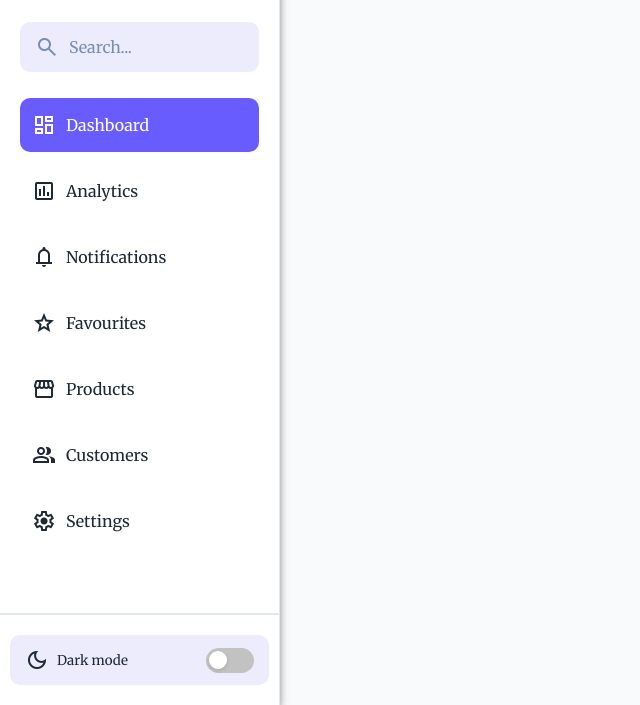
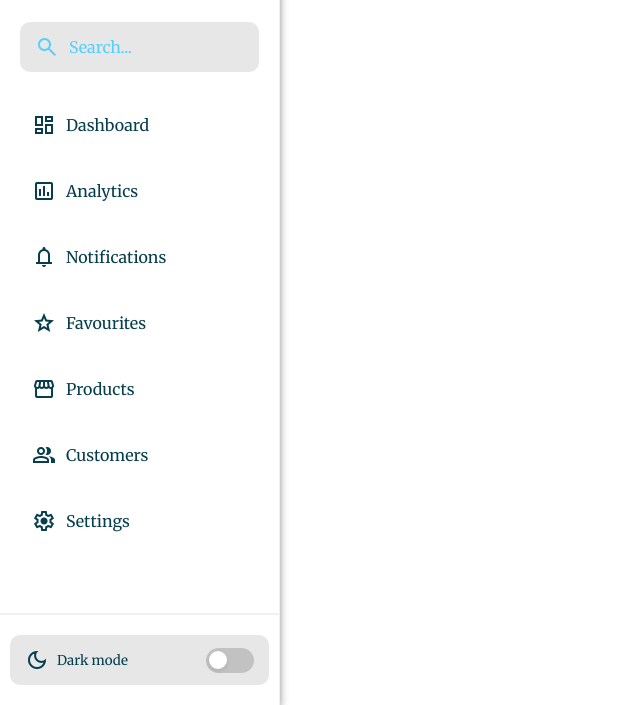
Before and after one commit to sakibmansuri/Sidebar-Dark-Light-Theme-, a plain HTML site: page index.html in a window 1280 px wide. Shown: the part 95-800 px from the top of the page, without its empty margins (0-640 px from the left). Drawn offline with nearby package versions, Linux system fonts and the light colour scheme.

Commit message:
Update Sidebar dark and light.css

```diff
--- a/Sidebar dark and light.css
+++ b/Sidebar dark and light.css
@@ -9,25 +9,26 @@
 }
 
 :root {
-    --color-text-placeholder: #798EAE;
-    --color-text-primary: #1F2936;
-    --color-bg-primary: #f9fafb;
-    --color-bg-secondary: #ECECFD;
-    --color-bg-sidebar: #FFFFFF;
-    --color-border: #E2E8F0;
+    --color-text-placeholder: #54cfff;
+    --color-text-primary: #063e4d;
+    --color-bg-primary: #ffffff;
+    --color-bg-secondary: #e7e7e7;
+    --color-bg-sidebar: #ffffff;
+    --color-border: #f0f0f0;
     --color-shadow: rgba(0, 0, 0, 0.452);
-    --color-hover-primary: #695CFE;
-    --color-hover-secondary: #e2e2fb;
+    --color-hover-primary: #26b0ffe1;
+    --color-hover-secondary: #dadada;
 }
 
 body.dark-theme {
-    --color-text-placeholder: #A6B7D2;
-    --color-text-primary: #F1F5F9;
-    --color-bg-primary: #111827;
-    --color-bg-secondary: #3D4859;
-    --color-bg-sidebar: #1f2937;
-    --color-border: #3B475C;
-    --color-shadow: rgba(0, 0, 0, 0.281);
+    --color-text-placeholder: #a6d2a6;
+    --color-text-primary: #6ae474;
+    --color-bg-primary: #112718;
+    --color-bg-secondary: #3d5946;
+    --color-bg-sidebar: #1f3637;
+    --color-border: #68fd6f;
+    --color-shadow: rgba(0, 0, 0, 0.568);
+    --color-hover-primary: #2dff26e1;
     --color-hover-secondary: #48566a;
 }
 
@@ -193,7 +194,7 @@ body {
     pointer-events: none;
 }
 
-.menu-list .menu-link:is(:hover, .active) {
+.menu-list .menu-link:hover {
     color: white;
     background: var(--color-hover-primary);
 }
@@ -255,7 +256,7 @@ body {
 }
 
 body.dark-theme .theme-toggle .theme-toggle-track {
-    background: #695CFE;
+    background: #028608;
 }
 
 .theme-toggle-track .theme-toggle-indicator {
```
